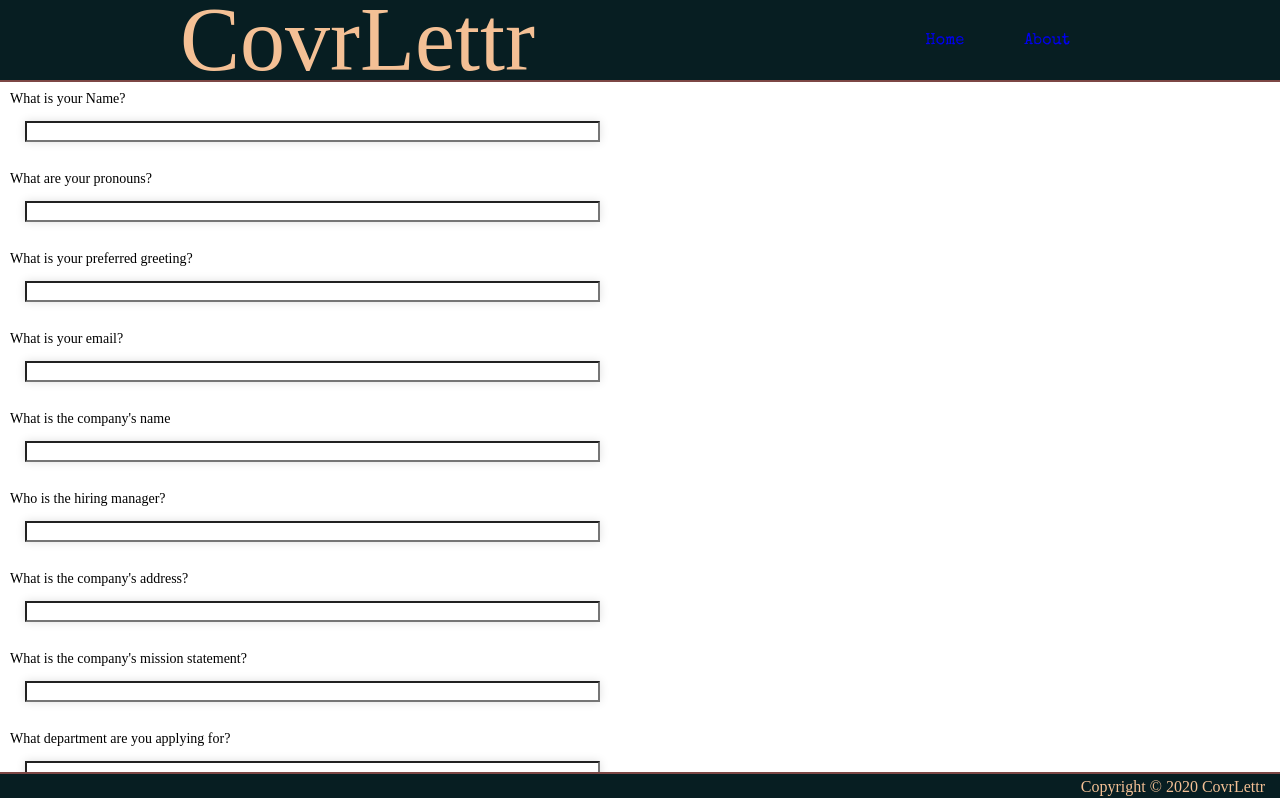
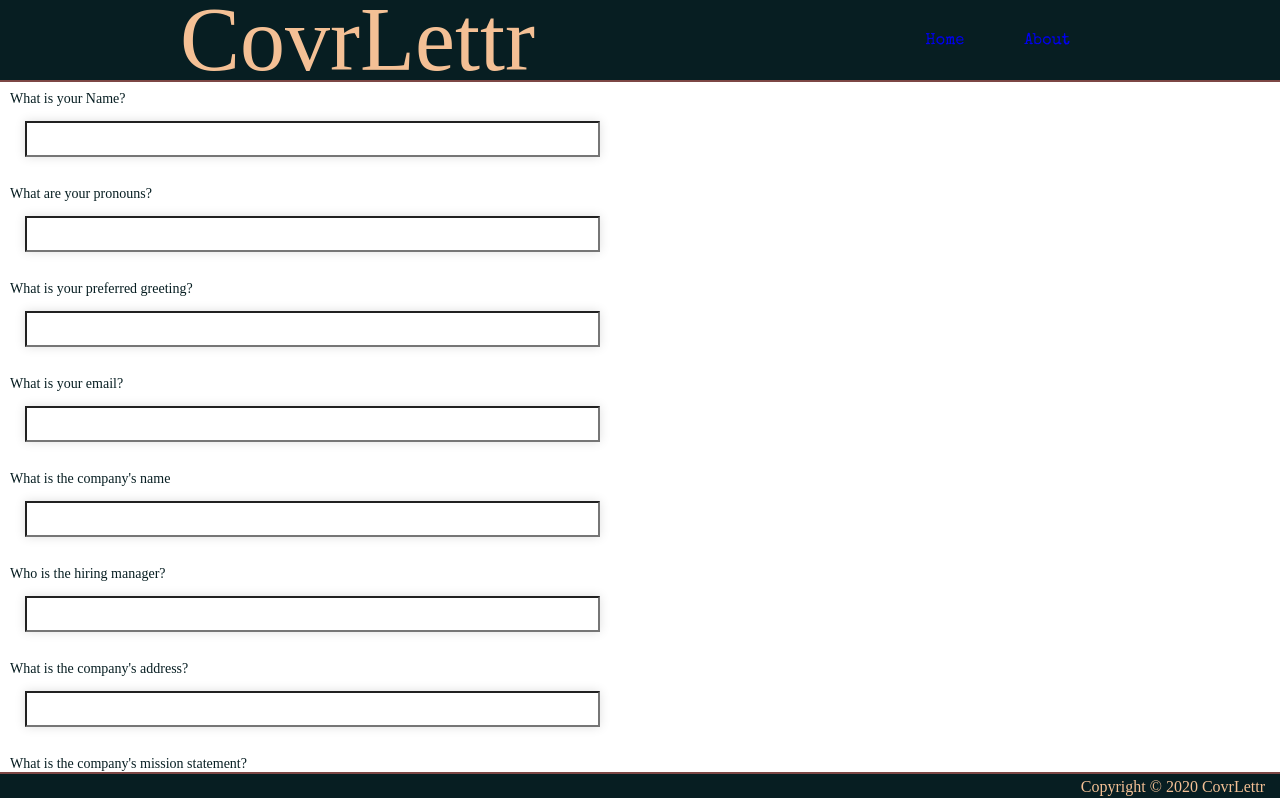
Before and after one commit to covrLettr/covrLettr-React, a React app: page / in a window 1280 px wide. Shown: the top 798 px of the page. Built offline with nearby package versions, Linux system fonts and the light colour scheme.

Commit message:
added form styling

```diff
--- a/src/components/Form/Form.css
+++ b/src/components/Form/Form.css
@@ -5,23 +5,25 @@
     overflow: scroll;
     padding-bottom: 40px;
     font-size: 14px;
+    color: #071E22;
 
     button {
+        color: #FBE0CF;
         height: 20%;
         width: 15%;
         padding: 10px;
-        display: flex;
+        padding-right: 15px;
         justify-content: center;
         border-radius: 10px;
         background-color: #7D4745;
-        color: #FBE0CF;
+        float: right;
     }
 
     input {
         margin: 15px;
         margin-bottom: 30px;
         width: 45%;
-        height: 25%;
+        height: 30px;
         box-shadow: 0px 0px 10px rgba(0, 0, 0, 0.13);
     }
 
--- a/src/components/Form/Form.js
+++ b/src/components/Form/Form.js
@@ -10,11 +10,12 @@ const Form = ({ onSubmit }) => {
   ));
 
   return (
-    <form className={styles.Form}>
-      {inputFormElements}
-      <button className={styles.Form} onSubmit={onSubmit} >Create
-    Covr Lettr</button>
-    </form>
+    <section>
+      <form className={styles.Form}>
+        {inputFormElements}
+        <button className={styles.Form} onSubmit={onSubmit} >Create Covr Lettr</button>
+      </form>
+    </section>
   );
 
 };
@@ -22,6 +23,5 @@ const Form = ({ onSubmit }) => {
 Form.propTypes = {
   onSubmit: PropTypes.func.isRequired
 };
-//sd
 
 export default Form;
```
